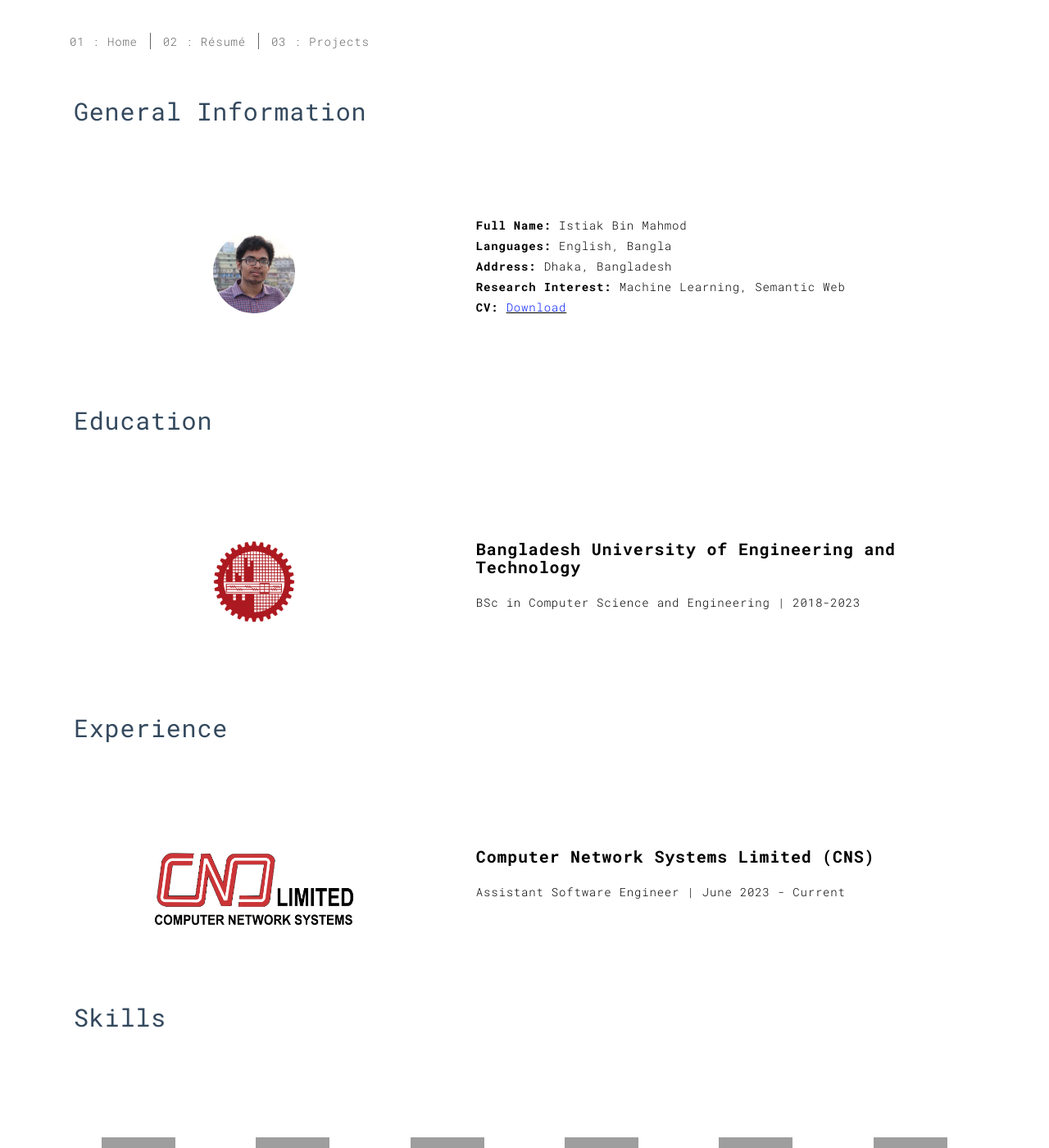
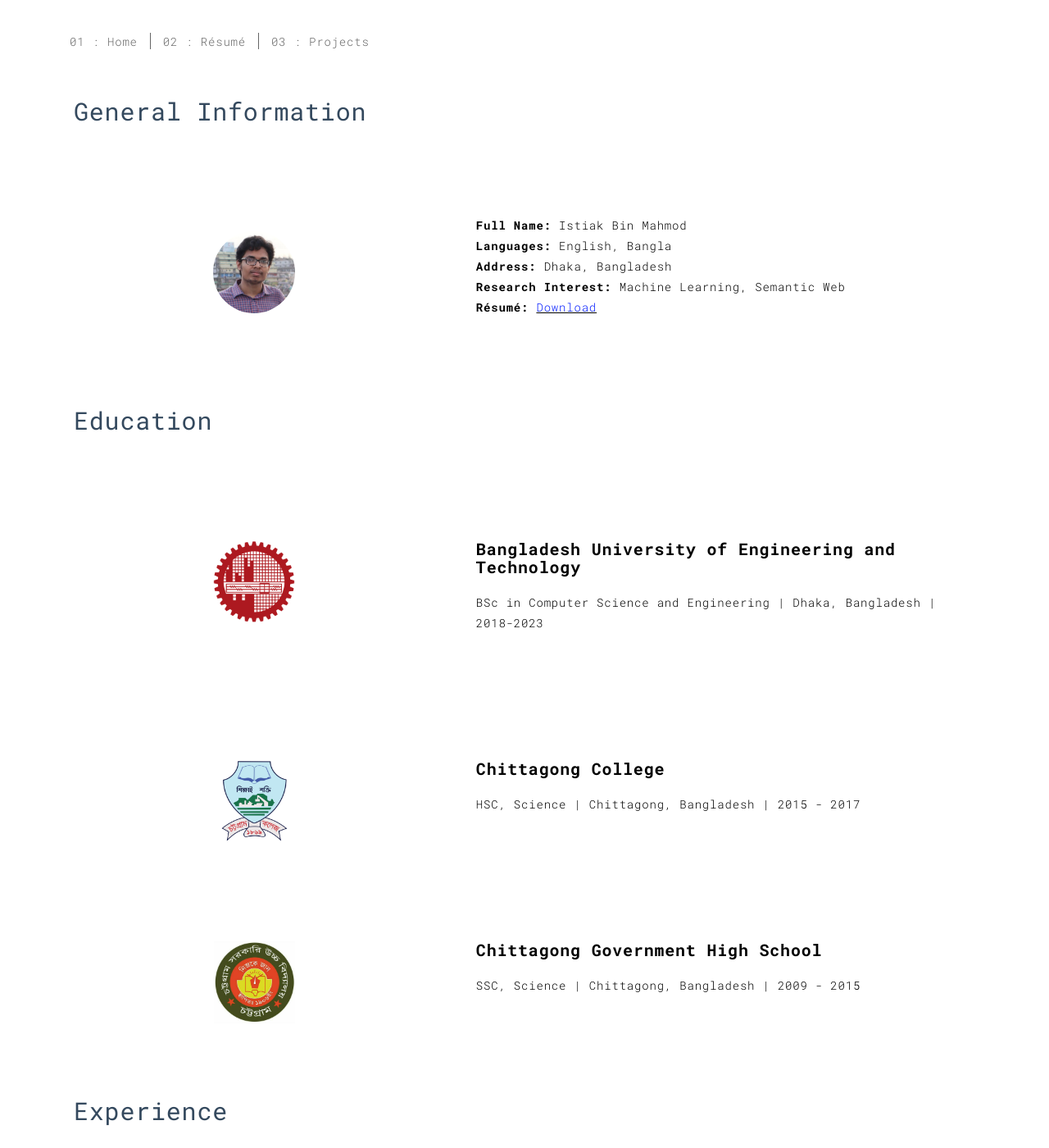
Before and after one commit to istiakbinmahmod/istiakbinmahmod.github.io, a Jekyll site: the page built from resume.html, in a window 1280 px wide and 1400 px high. Shown: the whole window at 82% size. Built offline with Jekyll 4.4.1, drawn with Linux system fonts in a browser that asks for light colours; some of the changed text lies outside the part shown; grey boxes are pictures that could not be loaded.

Commit message:
education edited

```diff
--- a/_layouts/default.html
+++ b/_layouts/default.html
@@ -56,7 +56,7 @@
         <div class="container">
             <div class="row">
                 <div class="col-xs-12">
-                    <p><i>May the Force with you :')</i></p>
+                    <p><i>May the Force be with you :')</i></p>
                 </div>
                 <div class="col-xs-12">
                     <p>© Istiak Bin Mahmod 2023</p>
--- a/resume.html
+++ b/resume.html
@@ -30,7 +30,7 @@ title: Résumé
                     <br>
                     <span><b>Research Interest:</b> Machine Learning, Semantic Web</span>
                     <br>
-                    <span><b>CV:</b> <u><a href="docs/cv.pdf">Download</a></u></span>
+                    <span><b>Résumé:</b> <u><a href="docs/cv.pdf">Download</a></u></span>
                     <!-- <h3>Bangladesh University of Engineering and Technology</h3> -->
                     <!-- <p>BSc in Computer Science and Engineering | 2018-2023</p> -->
                 </div>
@@ -47,13 +47,39 @@ title: Résumé
         <div class="row resume-row">
             <div class="col-xs-12 col-md-5">
                 <div class="resume-logo">
-                    <img src="/img/BUET_LOGO.svg.png" alt="MIT logo" class="resume-photo">
+                    <img src="/img/BUET_LOGO.svg.png" alt="BUET logo" class="resume-photo">
                 </div>
             </div>
             <div class="col-xs-12 col-md-7">
                 <div class="template-example resume-item">
                     <h3>Bangladesh University of Engineering and Technology</h3>
-                    <p>BSc in Computer Science and Engineering | 2018-2023</p>
+                    <p>BSc in Computer Science and Engineering | Dhaka, Bangladesh | 2018-2023</p>
+                </div>
+            </div>
+        </div>
+        <div class="row resume-row">
+            <div class="col-xs-12 col-md-5">
+                <div class="resume-logo">
+                    <img src="/img/Chittagong_College_logo.png" alt="CC logo" class="resume-photo">
+                </div>
+            </div>
+            <div class="col-xs-12 col-md-7">
+                <div class="template-example resume-item">
+                    <h3>Chittagong College</h3>
+                    <p>HSC, Science | Chittagong, Bangladesh | 2015 - 2017</p>
+                </div>
+            </div>
+        </div>
+        <div class="row resume-row">
+            <div class="col-xs-12 col-md-5">
+                <div class="resume-logo">
+                    <img src="/img/CGHS_logo.jpeg" alt="CGHS logo" class="resume-photo">
+                </div>
+            </div>
+            <div class="col-xs-12 col-md-7">
+                <div class="template-example resume-item">
+                    <h3>Chittagong Government High School</h3>
+                    <p>SSC, Science | Chittagong, Bangladesh | 2009 - 2015</p>
                 </div>
             </div>
         </div>
```
Also changed, not shown: img/CGHS_logo.jpeg (added), img/Chittagong_College_logo.png (added).
